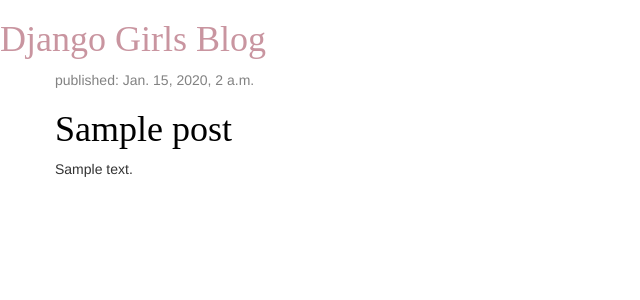
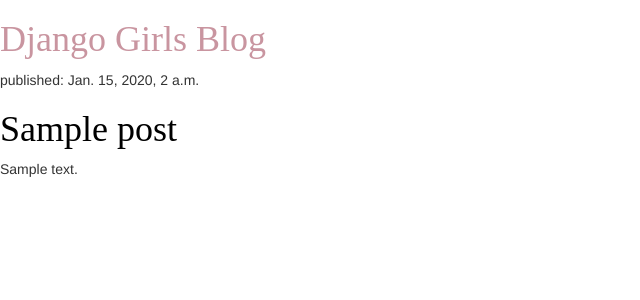
Before and after one commit to bcdkiddy/my-first-blog, a Django app: template blog/templates/blog/post_list.html in a window 1280 px wide. Shown: the top 300 px of the page, without its empty margins (0-640 px from the left). Run offline with Django 3.2, Linux system fonts and the light colour scheme; the template is opened without the code that fills it: values that come from a table or form of the project are taken from there, others are empty; tables that the repository leaves empty hold one stand-in row (values such as "Sample post"); some libraries are stand-ins or nearby versions.

Commit message:
updatemessage

```diff
--- a/blog/templates/blog/post_list.html
+++ b/blog/templates/blog/post_list.html
@@ -11,22 +11,14 @@
             <h1><a href="">Django Girls Blog</a></h1>
         </div>
 
-        <div class="content container">
-    <div class="row">
-        <div class="col-md-8">
         {% for post in posts %}
       <div class="post">
-                    <div class="date">
           <p>published: {{ post.published_date }}</p>
-                    </div>
           <h1><a href="">{{ post.title }}</a></h1>
           <p>{{ post.text|linebreaksbr }}</p>
       </div>
   {% endfor %}
-        </div>
-    </div>
-</div>
-        </div>
+
 
 
 
```
Lines whose indentation alone changed are shown as unchanged.
